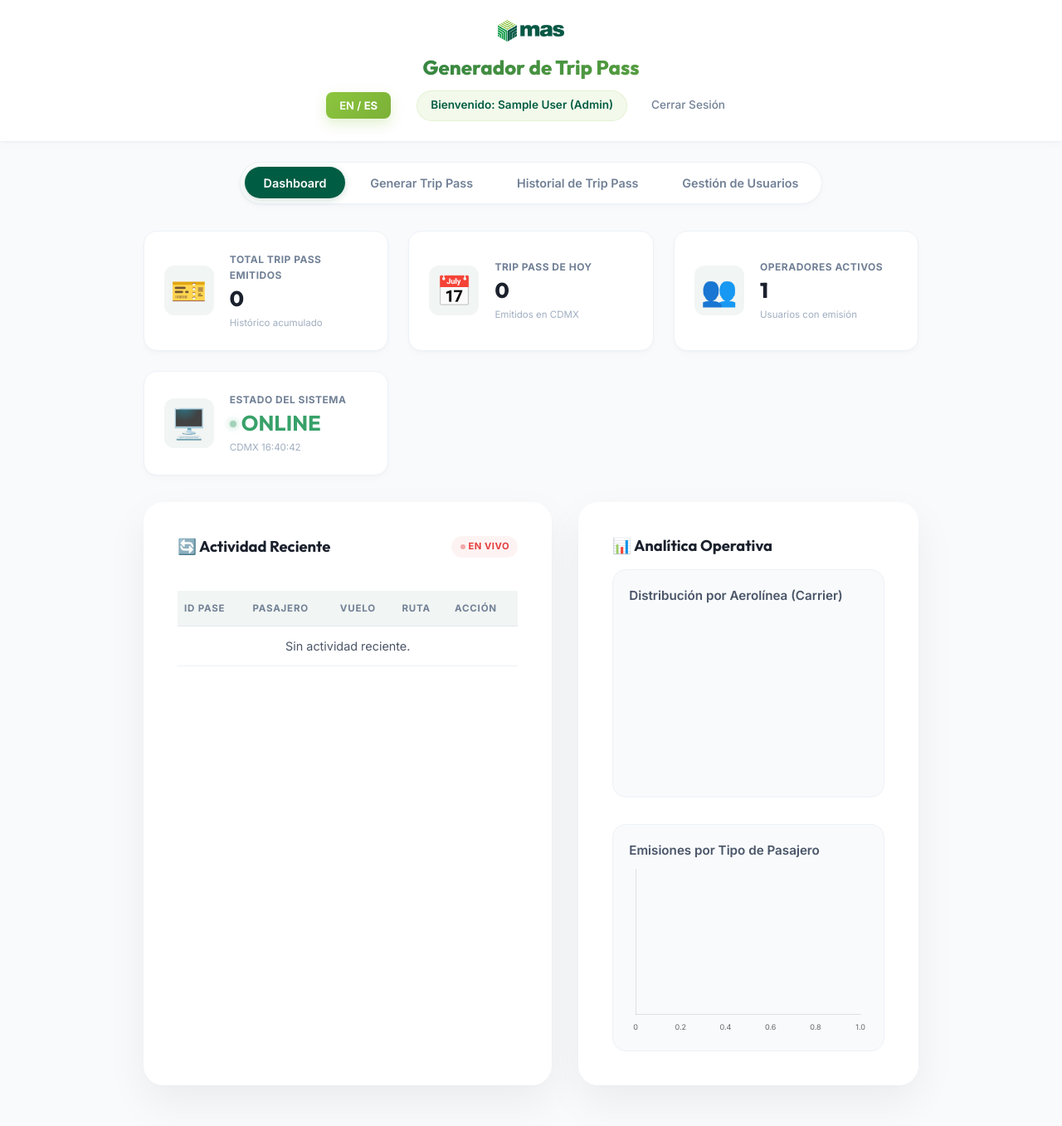
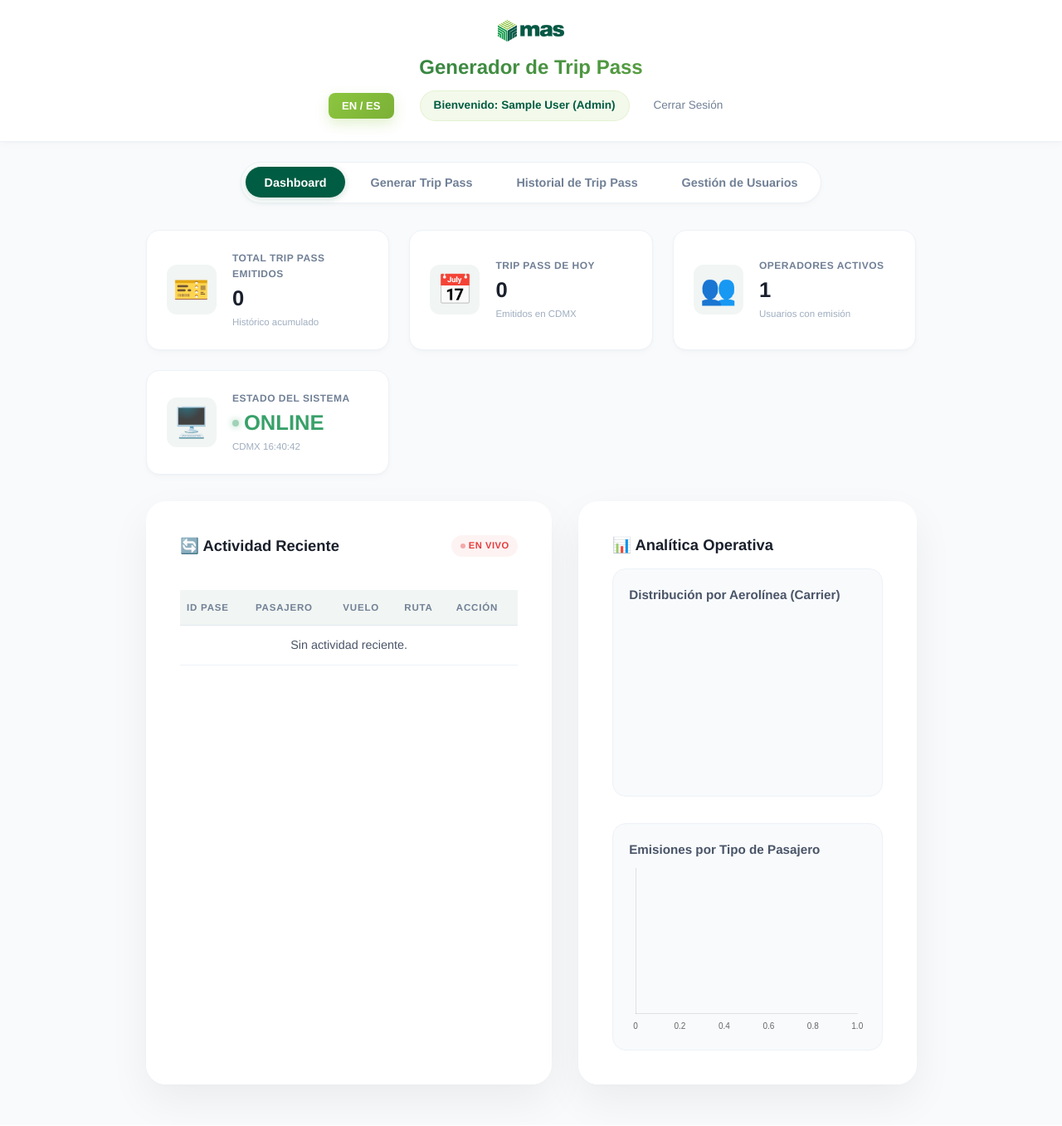
Before and after one commit to GDJosue/smartkargo, a PHP site: page /dashboard in a window 1280 px wide. Shown: the whole page at 83% size. After the commit the page ends 1333 px from the top, so only its background shows below. Run offline with PHP 8.4, Linux system fonts and the light colour scheme; the visitor is signed in with stand-in values (Sample User, id 1); data comes from the database, SQL or seed files in the repository; data that the repository does not hold is empty; a map, chart or similar area stays blank; some libraries are stand-ins or nearby versions; some web fonts are replaced.

Commit message:
Use hosted Swiss721 font

```diff
--- a/app/Core/Security.php
+++ b/app/Core/Security.php
@@ -40,7 +40,7 @@ class Security {
         header('X-Frame-Options: SAMEORIGIN');
         header('Referrer-Policy: strict-origin-when-cross-origin');
         header('Permissions-Policy: camera=(), microphone=(), geolocation=(), payment=(), usb=(), interest-cohort=()');
-        header("Content-Security-Policy: default-src 'self'; script-src 'self' 'unsafe-inline' https://cdnjs.cloudflare.com https://cdn.jsdelivr.net; style-src 'self' 'unsafe-inline' https://fonts.googleapis.com; font-src 'self' https://fonts.gstatic.com; img-src 'self' data:; connect-src 'self'; object-src 'none'; base-uri 'self'; form-action 'self'; frame-ancestors 'self'");
+        header("Content-Security-Policy: default-src 'self'; script-src 'self' 'unsafe-inline' https://cdnjs.cloudflare.com https://cdn.jsdelivr.net; style-src 'self' 'unsafe-inline'; font-src 'self' https://www.masair-web.darahi.site; img-src 'self' data:; connect-src 'self'; object-src 'none'; base-uri 'self'; form-action 'self'; frame-ancestors 'self'");
 
         if (self::isHttps()) {
             header('Strict-Transport-Security: max-age=31536000; includeSubDomains');
--- a/app/Views/auth/login.php
+++ b/app/Views/auth/login.php
@@ -7,9 +7,6 @@
     <title>Mas Cargo | Login</title>
     <meta name="description" content="Iniciar sesión — Sistema de Trip Pass Mas Cargo Airlines">
     <link rel="icon" href="/assets/img/cropped-site_logo-32x32.png" type="image/png">
-    <link rel="preconnect" href="https://fonts.googleapis.com">
-    <link rel="preconnect" href="https://fonts.gstatic.com" crossorigin>
-    <link href="https://fonts.googleapis.com/css2?family=Inter:wght@400;500;600;700;800&family=Outfit:wght@400;500;600;700;800&display=swap" rel="stylesheet">
     <link rel="stylesheet" href="/assets/css/style.css">
 </head>
 <body class="login-body">
--- a/app/Views/dashboard/index.php
+++ b/app/Views/dashboard/index.php
@@ -8,9 +8,6 @@
     <title>Mas Cargo | Generador de Trip Pass</title>
     <meta name="description" content="Sistema de generación de Trip Pass y pases de abordar — Mas Cargo Airlines">
     <link rel="icon" href="/assets/img/cropped-site_logo-32x32.png" type="image/png">
-    <link rel="preconnect" href="https://fonts.googleapis.com">
-    <link rel="preconnect" href="https://fonts.gstatic.com" crossorigin>
-    <link href="https://fonts.googleapis.com/css2?family=Inter:wght@400;500;600;700;800&family=Outfit:wght@400;500;600;700;800&display=swap" rel="stylesheet">
     <link rel="stylesheet" href="/assets/css/style.css">
     <script src="https://cdnjs.cloudflare.com/ajax/libs/html2pdf.js/0.10.1/html2pdf.bundle.min.js"></script>
     <script src="https://cdnjs.cloudflare.com/ajax/libs/qrcodejs/1.0.0/qrcode.min.js"></script>
--- a/app/Views/tickets/verify.php
+++ b/app/Views/tickets/verify.php
@@ -10,7 +10,7 @@
     <title>Verificación de Pase - Mas Cargo</title>
     <link rel="icon" href="/assets/img/cropped-site_logo-32x32.png" type="image/png">
     <style>
-        body { font-family: 'Inter', sans-serif; background: #f0f4f2; padding: 20px; display: flex; justify-content: center; }
+        body { font-family: 'Swiss721', 'Swiss 721', 'Swiss721 BT', 'Helvetica Neue', Helvetica, Arial, sans-serif; background: #f0f4f2; padding: 20px; display: flex; justify-content: center; }
         .card { background: #fff; padding: 30px; border-radius: 12px; box-shadow: 0 10px 20px rgba(0,0,0,0.1); max-width: 400px; width: 100%; text-align: center; }
         .valid { color: #005c42; font-size: 24px; font-weight: 800; margin: 20px 0; display: flex; align-items: center; justify-content: center; gap: 10px; }
         .detail { text-align: left; margin-bottom: 10px; padding: 10px; background: #f9f9f9; border-radius: 8px;}
--- a/assets/css/style.css
+++ b/assets/css/style.css
@@ -2,8 +2,18 @@
    MAS CARGO — Premium Design System
    ============================================= */
 
-/* ── Google Fonts Fallback ── */
-@import url('https://fonts.googleapis.com/css2?family=Inter:wght@400;500;600;700;800&family=Outfit:wght@400;500;600;700;800&display=swap');
+/* ── Brand Font ── */
+@font-face {
+    font-family: "Swiss721";
+    src: url("https://www.masair-web.darahi.site/assets/2438Swiss721-Regular.woff2") format("woff2");
+    font-weight: 400;
+    font-style: normal;
+    font-display: swap;
+}
+
+:root {
+    --font-sans: 'Swiss721', 'Swiss 721', 'Swiss721 BT', 'Helvetica Neue', Helvetica, Arial, sans-serif;
+}
 
 /* ── Design Tokens ── */
 :root {
@@ -76,7 +86,7 @@ html {
 }
 
 body {
-    font-family: 'Inter', 'Outfit', -apple-system, BlinkMacSystemFont, "Segoe UI", Roboto, sans-serif;
+    font-family: var(--font-sans);
     background-color: var(--bg);
     color: var(--text-primary);
     min-height: 100vh;
@@ -144,7 +154,7 @@ body.login-body {
    ============================================= */
 
 h1 {
-    font-family: 'Outfit', 'Inter', sans-serif;
+    font-family: var(--font-sans);
     font-size: 1.8rem;
     font-weight: 800;
     background: linear-gradient(135deg, var(--primary), var(--accent));
@@ -155,7 +165,7 @@ h1 {
 }
 
 h2 {
-    font-family: 'Outfit', 'Inter', sans-serif;
+    font-family: var(--font-sans);
     font-weight: 700;
     color: var(--text-primary);
     font-size: 1.15rem;
@@ -163,7 +173,7 @@ h2 {
 }
 
 h3 {
-    font-family: 'Inter', sans-serif;
+    font-family: var(--font-sans);
     font-weight: 600;
     font-size: 0.95rem;
     color: var(--text-secondary);
@@ -693,7 +703,7 @@ select {
 .ticket-canvas {
     background: var(--surface);
     padding: 28px;
-    font-family: 'Inter', 'Helvetica Neue', Helvetica, Arial, sans-serif;
+    font-family: var(--font-sans);
     color: #222;
     box-shadow: var(--shadow-xl);
     border-radius: var(--radius-md);
@@ -903,7 +913,7 @@ select {
     color: var(--text-primary);
     letter-spacing: 2px;
     line-height: 1.1;
-    font-family: 'Outfit', 'Inter', sans-serif;
+    font-family: var(--font-sans);
 }
 
 .route-city {
@@ -920,7 +930,7 @@ select {
     margin-bottom: 6px;
     font-weight: 700;
     color: var(--text-primary);
-    font-family: 'Outfit', 'Inter', sans-serif;
+    font-family: var(--font-sans);
 }
 
 .route-arrow {
@@ -1290,7 +1300,7 @@ select {
     max-width: 800px;
     background: #fff;
     color: #1a5142; /* dark green text */
-    font-family: 'Helvetica Neue', Helvetica, Arial, sans-serif;
+    font-family: var(--font-sans);
     padding: 20px 40px 20px 60px; /* space for side text */
     margin: 0 auto;
     overflow: hidden;
@@ -1585,7 +1595,7 @@ select {
     font-weight: 800;
     color: var(--text-primary);
     line-height: 1.2;
-    font-family: 'Outfit', sans-serif;
+    font-family: var(--font-sans);
 }
 
 .kpi-subtext {
--- a/assets/js/main.js
+++ b/assets/js/main.js
@@ -485,7 +485,7 @@ function renderCharts(tickets) {
                 plugins: {
                     legend: {
                         position: 'bottom',
-                        labels: { boxWidth: 12, font: { family: 'Inter', size: 10 } }
+                        labels: { boxWidth: 12, font: { family: 'Swiss721, Swiss 721, Swiss721 BT, Helvetica Neue, Helvetica, Arial, sans-serif', size: 10 } }
                     }
                 }
             }
@@ -517,8 +517,8 @@ function renderCharts(tickets) {
                     legend: { display: false }
                 },
                 scales: {
-                    x: { grid: { display: false }, ticks: { font: { family: 'Inter', size: 9 } } },
-                    y: { grid: { display: false }, ticks: { font: { family: 'Inter', size: 9 } } }
+                    x: { grid: { display: false }, ticks: { font: { family: 'Swiss721, Swiss 721, Swiss721 BT, Helvetica Neue, Helvetica, Arial, sans-serif', size: 9 } } },
+                    y: { grid: { display: false }, ticks: { font: { family: 'Swiss721, Swiss 721, Swiss721 BT, Helvetica Neue, Helvetica, Arial, sans-serif', size: 9 } } }
                 }
             }
         });
```
